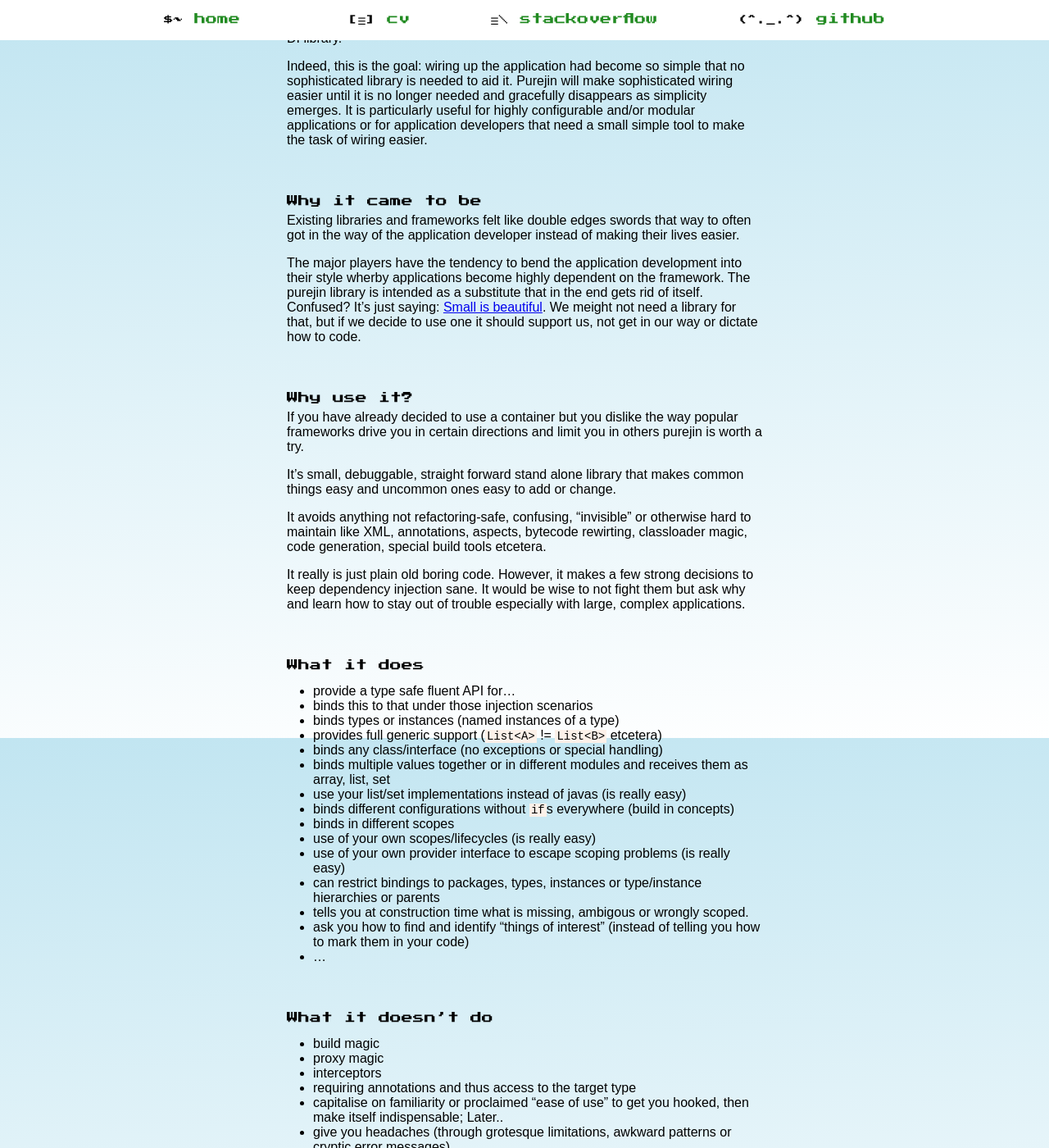
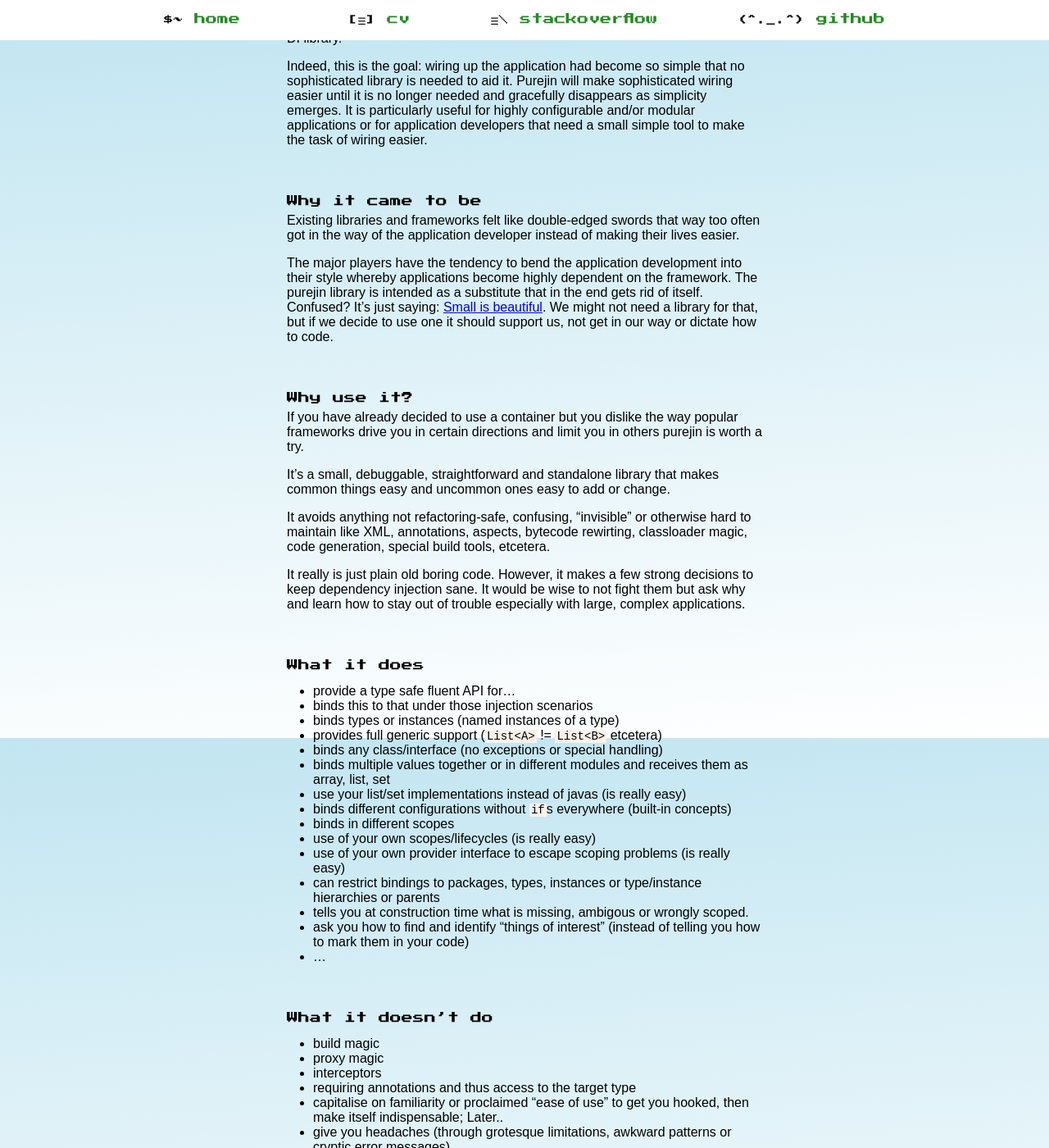
Before and after one commit to jbee/jbee.github.io, a Jekyll site: the page built from purejin/index.md, in a window 1280 px wide and 1400 px high, scrolled down 900 px. Shown: the whole window at 82% size. Built offline with Jekyll 4.4.1, drawn with Linux system fonts in a browser that asks for light colours; some of the changed text lies outside the part shown.

Commit message:
Words and typos

```diff
--- a/purejin/index.md
+++ b/purejin/index.md
@@ -59,14 +59,14 @@ wiring easier.
 
 
 ## Why it came to be
-Existing libraries and frameworks felt like double edges swords that way to often
+Existing libraries and frameworks felt like double-edged swords that way too often
 got in the way of the application developer instead of making their lives easier.
 
 The major players have the tendency to bend the application development into
-their style wherby applications become highly dependent on the framework.
+their style whereby applications become highly dependent on the framework.
 The purejin library is intended as a substitute that in the end gets rid of itself.
 Confused? It's just saying: [Small is beautiful](http://www.infoq.com/presentations/small-large-systems).
-We meight not need a library for that, but if we decide to use one
+We might not need a library for that, but if we decide to use one
 it should support us, not get in our way or dictate how to code.
 
 
@@ -75,12 +75,12 @@ If you have already decided to use a container but you dislike the way popular
 frameworks drive you in certain directions and limit you in others purejin is
 worth a try.
 
-It's small, debuggable, straight forward stand alone library that makes common
+It's a small, debuggable, straightforward and standalone library that makes common
 things easy and uncommon ones easy to add or change.
 
 It avoids anything not refactoring-safe, confusing, "invisible" or otherwise
 hard to maintain like XML, annotations, aspects, bytecode rewirting,
-classloader magic, code generation, special build tools etcetera.
+classloader magic, code generation, special build tools, etcetera.
 
 It really is just plain old boring code.
 However, it makes a few strong decisions to keep dependency injection sane.
@@ -96,7 +96,7 @@ trouble especially with large, complex applications.
 * binds any class/interface (no exceptions or special handling)
 * binds multiple values together or in different modules and receives them as array, list, set
 * use your list/set implementations instead of javas (is really easy)
-* binds different configurations without `if`s everywhere (build in concepts)
+* binds different configurations without `if`s everywhere (built-in concepts)
 * binds in different scopes
 * use of your own scopes/lifecycles (is really easy)
 * use of your own provider interface to escape scoping problems (is really easy)
```
Also changed, not shown: other parts of purejin/index.md (+4 -4 lines).
